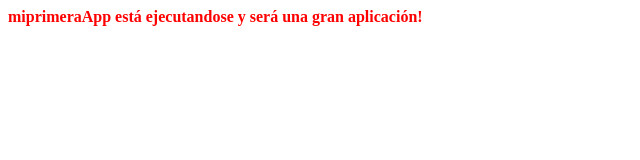
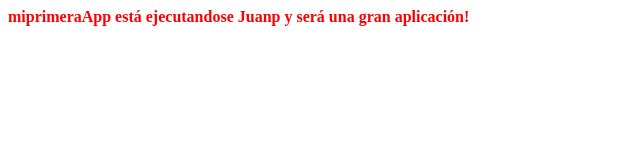
Before and after one commit to juanpoquiomaesquivel/Angular, an Angular app in the folder pildorasinformaticas/miprimeraApp/: page / in a window 1280 px wide. Shown: the top 160 px of the page, without its empty margins (0-640 px from the left). Built offline with nearby package versions, Linux system fonts and the light colour scheme.

Commit message:
Curso Angular - Video 4 - Estructura y flujo
-SPA (Single Page Application)

```diff
--- a/pildorasinformaticas/miprimeraApp/src/app/app.component.html
+++ b/pildorasinformaticas/miprimeraApp/src/app/app.component.html
@@ -1,5 +1,3 @@
-<span style="color: red; font-weight: bold;">{{ title }} está ejecutandose y será una gran aplicación!</span>
+<span style="color: red; font-weight: bold;">{{ title }} está ejecutandose {{saludo}} y será una gran aplicación!</span>
 
-<!-- https://www.youtube.com/watch?v=fXpMiweCC_o&list=PLU8oAlHdN5BnNAe8zXnuBNzKID39DUwcO&index=1 -->
-<!-- https://www.youtube.com/watch?v=nTaC_0FgqSU&list=PLU8oAlHdN5BnNAe8zXnuBNzKID39DUwcO&index=2 -->
-<!-- https://www.youtube.com/watch?v=FfqLD0Yoxu0&list=PLU8oAlHdN5BnNAe8zXnuBNzKID39DUwcO&index=3 -->
+<!-- https://www.youtube.com/watch?v=uFA09pl_f4s&list=PLU8oAlHdN5BnNAe8zXnuBNzKID39DUwcO&index=4 -->
--- a/pildorasinformaticas/miprimeraApp/src/app/app.component.ts
+++ b/pildorasinformaticas/miprimeraApp/src/app/app.component.ts
@@ -1,10 +1,11 @@
 import { Component } from '@angular/core';
 
 @Component({
-  selector: 'app-root',
+  selector: 'app-raiz',
   templateUrl: './app.component.html',
   styleUrls: ['./app.component.css']
 })
 export class AppComponent {
   title = 'miprimeraApp';
+  saludo = 'Juanp'
 }
--- a/pildorasinformaticas/miprimeraApp/src/index.html
+++ b/pildorasinformaticas/miprimeraApp/src/index.html
@@ -8,6 +8,6 @@
   <link rel="icon" type="image/x-icon" href="favicon.ico">
 </head>
 <body>
-  <app-root></app-root>
+  <app-raiz></app-raiz>
 </body>
 </html>
```
